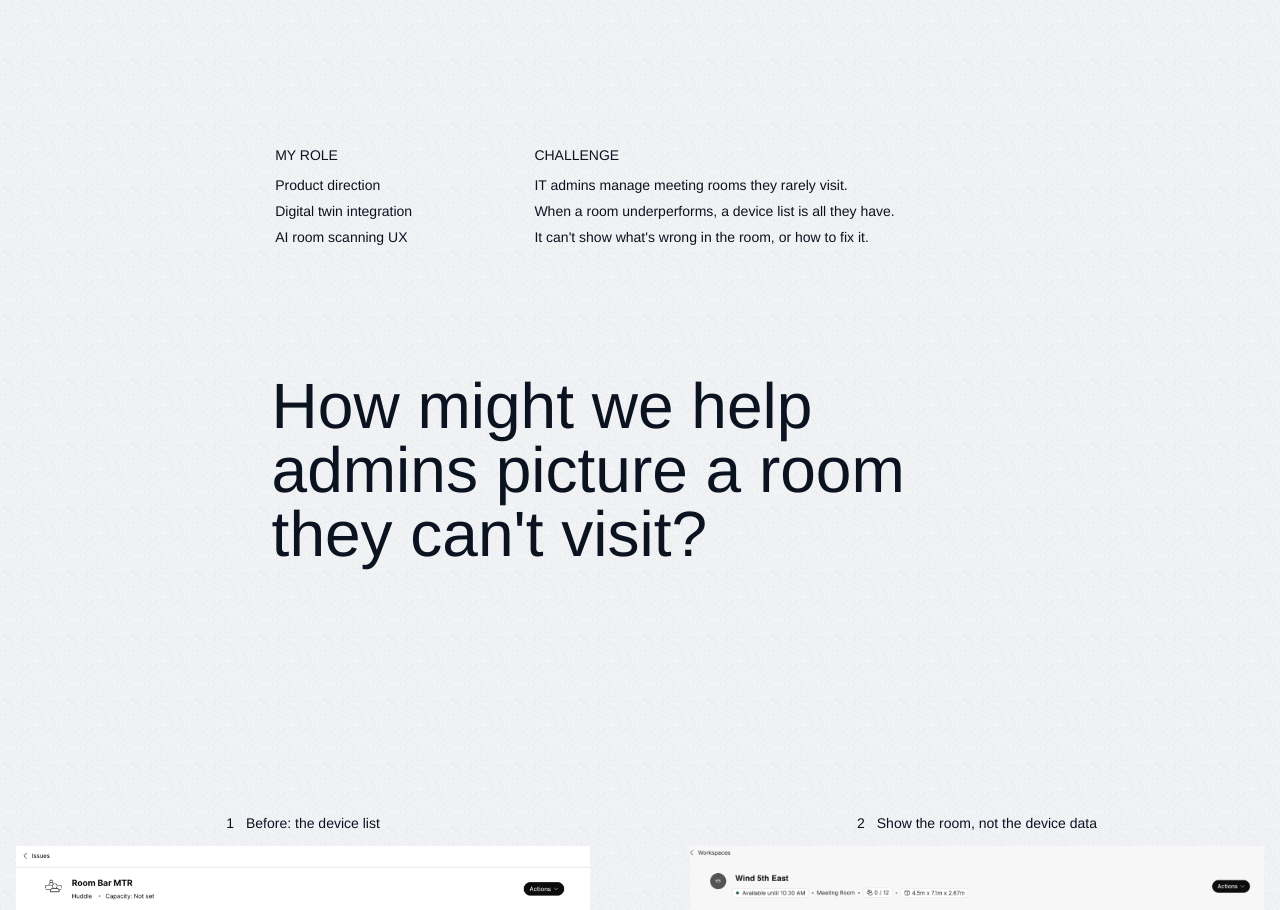
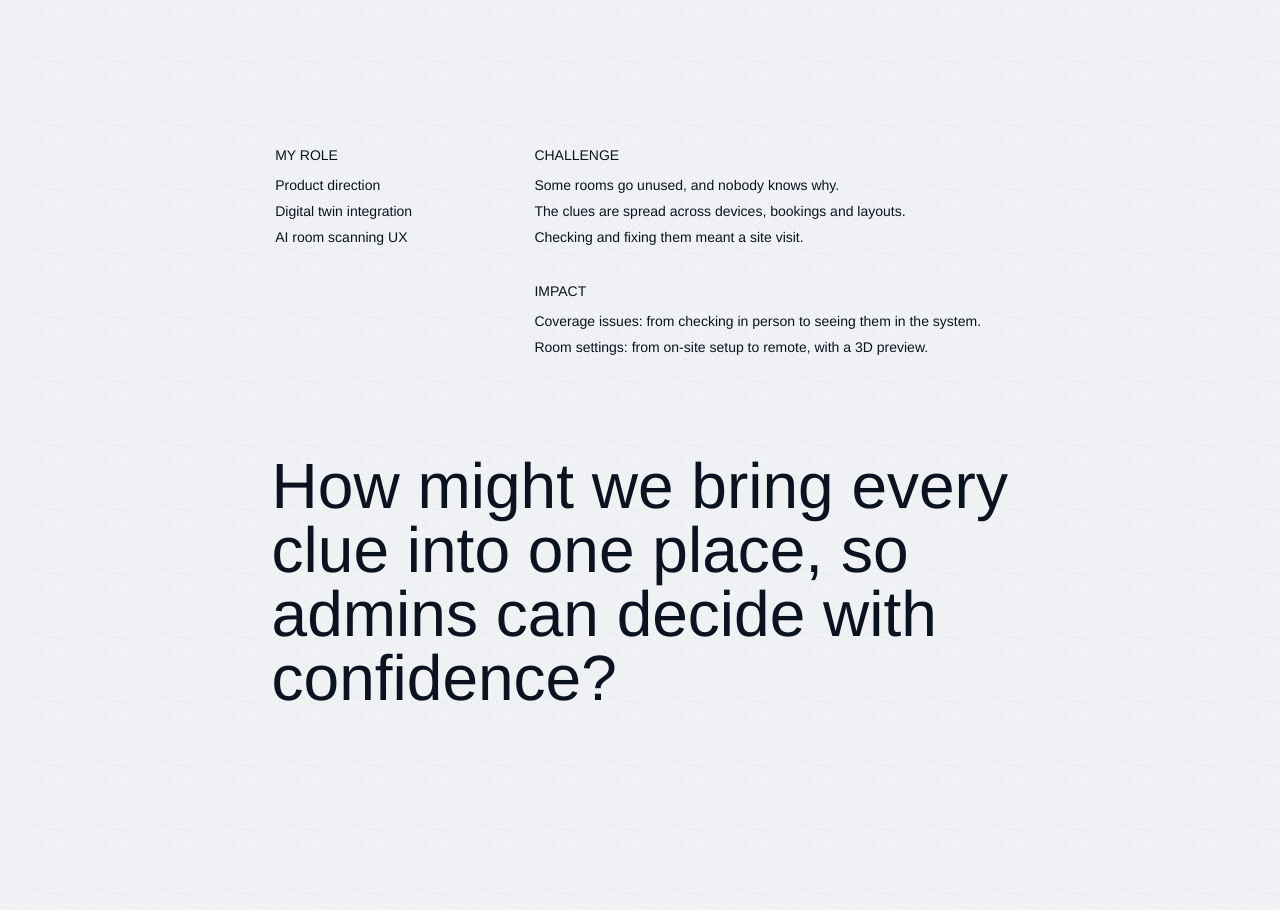
Before and after one commit to hazubchenko/portfolio, a plain HTML site: page workspace-advisor.html in a window 1280 px wide. Shown: the part 968-1878 px from the top of the page. Drawn offline with Linux system fonts and the light colour scheme; grey boxes are pictures that could not be loaded.

Commit message:
New story copy: challenge, impact, how-might-we
Co-Authored-By: Claude Opus 5.5 <noreply@anthropic.com>
Claude-Session: https://claude.ai/code/session_01NoXK4qz71AxtWv1SVDaDXq

```diff
--- a/styles.css
+++ b/styles.css
@@ -165,7 +165,7 @@ a { color: inherit; text-decoration: none; }
 .cs__facts {
   display: grid;
   grid-template-columns: minmax(0, 1fr) minmax(0, 1fr) minmax(0, 3fr);
-  gap: var(--gap);
+  gap: 40px var(--gap);
   align-items: start;
   min-height: 226px;
   padding: 50px 0;
--- a/workspace-advisor.html
+++ b/workspace-advisor.html
@@ -14,7 +14,7 @@
       document.documentElement.dataset.theme = t;
     })();
   </script>
-  <link rel="stylesheet" href="styles.css?v=202611221944">
+  <link rel="stylesheet" href="styles.css?v=202611222001">
 </head>
 <body class="is-case">
   <div class="cs">
@@ -63,14 +63,21 @@
           <div class="cs__col cs__col--3">
             <h2 class="cs__label" data-roll data-roll-delay="140">Challenge</h2>
             <div class="cs__lines" data-roll data-roll-delay="210">
-              <p>IT admins manage meeting rooms they rarely visit.</p>
-              <p>When a room underperforms, a device list is all they have.</p>
-              <p>It can't show what's wrong in the room, or how to fix it.</p>
+              <p>Some rooms go unused, and nobody knows why.</p>
+              <p>The clues are spread across devices, bookings and layouts.</p>
+              <p>Checking and fixing them meant a site visit.</p>
+            </div>
+          </div>
+          <div class="cs__col cs__col--3">
+            <h2 class="cs__label" data-roll data-roll-delay="280">Impact</h2>
+            <div class="cs__lines" data-roll data-roll-delay="350">
+              <p>Coverage issues: from checking in person to seeing them in the system.</p>
+              <p>Room settings: from on-site setup to remote, with a 3D preview.</p>
             </div>
           </div>
         </div>
         <div class="cs__statement cs__statement--hmw" data-roll>
-          <p class="cs__big">How might we help admins picture a room they can't visit?</p>
+          <p class="cs__big">How might we bring every clue into one place, so admins can decide with confidence?</p>
         </div>
       </section>
 
@@ -145,6 +152,6 @@
       </figure>
     </main>
   </div>
-  <script src="main.js?v=202611221944" defer></script>
+  <script src="main.js?v=202611222001" defer></script>
 </body>
 </html>
```
Also changed, not shown: index.html (+2 -2 lines).
